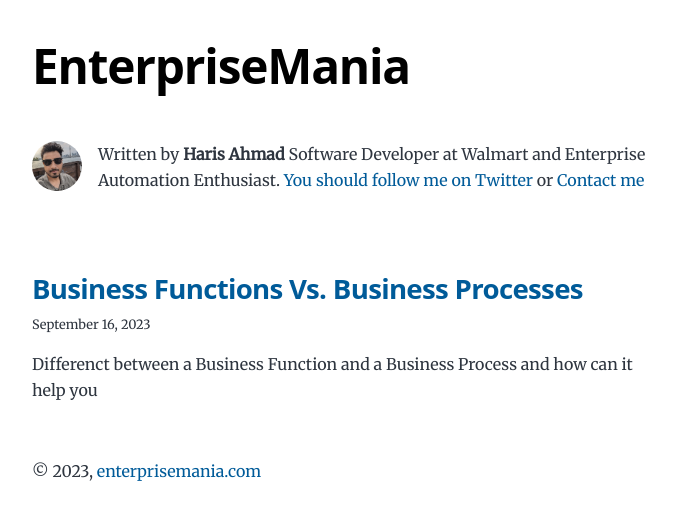
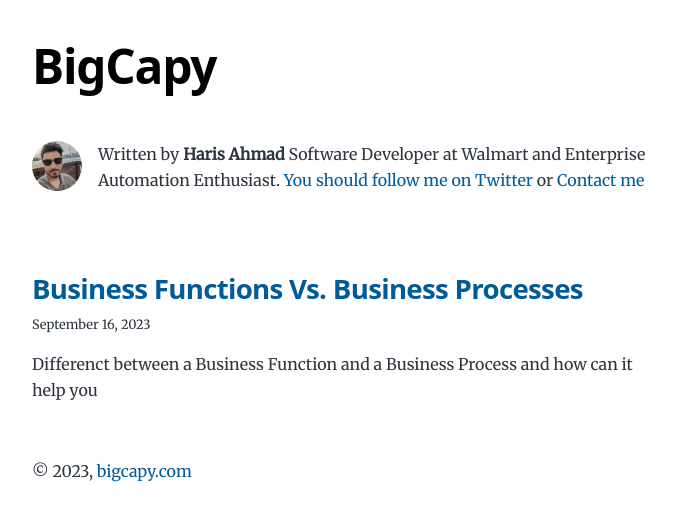
Before and after one commit to Haris188/enterprise_mania, a Gatsby site: page / in a window 1280 px wide. Shown: the whole page, without its empty margins (292-968 px from the left). Built offline with nearby package versions, Linux system fonts and the light colour scheme; Gatsby itself is replaced by a stand-in of ours.

Commit message:
domain change

```diff
--- a/gatsby-config.js
+++ b/gatsby-config.js
@@ -10,13 +10,13 @@
 module.exports = {
   pathPrefix: '/enterprise_mania',
   siteMetadata: {
-    title: `EnterpriseMania`,
+    title: `BigCapy`,
     author: {
       name: `Haris Ahmad`,
       summary: `Software Developer at Walmart and Enterprise Automation Enthusiast.`,
     },
     description: `A place where it's easier to automate your enterprise`,
-    siteUrl: `https://enterprisemania.com/`,
+    siteUrl: `https://bigcapy.com/`,
     social: {
       twitter: `tweetharisahmad`,
     },
--- a/src/components/layout.js
+++ b/src/components/layout.js
@@ -33,7 +33,7 @@ const Layout = ({ location, title, children }) => {
       <footer>
         © {new Date().getFullYear()},
         {` `}
-        <a href="https://enterprisemania.com/">enterprisemania.com</a>
+        <a href="https://bigcapy.com/">bigcapy.com</a>
       </footer>
     </div>
   )
--- a/src/components/seo.js
+++ b/src/components/seo.js
@@ -35,8 +35,8 @@ const Seo = ({ description, title, children }) => {
       <meta property="og:title" content={title} />
       <meta property="og:description" content={metaDescription} />
       <meta property="og:type" content="article" />
-      <meta property="og:url" content="https://enterprisemania.com" />
-      <meta property="og:image" content="https://enterprisemania.com/favicon-32x32.png?v=bb4a2cac65b48eafe3f0de864de15ff3" />
+      <meta property="og:url" content="https://bigcapy.com" />
+      <meta property="og:image" content="https://bigcapy.com/favicon-32x32.png?v=bb4a2cac65b48eafe3f0de864de15ff3" />
       <meta name="twitter:card" content="summary" />
       <meta
         name="twitter:creator"
--- a/src/pages/index.js
+++ b/src/pages/index.js
@@ -68,7 +68,7 @@ export default BlogIndex
  *
  * See: https://www.gatsbyjs.com/docs/reference/built-in-components/gatsby-head/
  */
-export const Head = () => <Seo title="EnterpriseMania" />
+export const Head = () => <Seo title="BigCapy" />
 
 export const pageQuery = graphql`
   {
```
